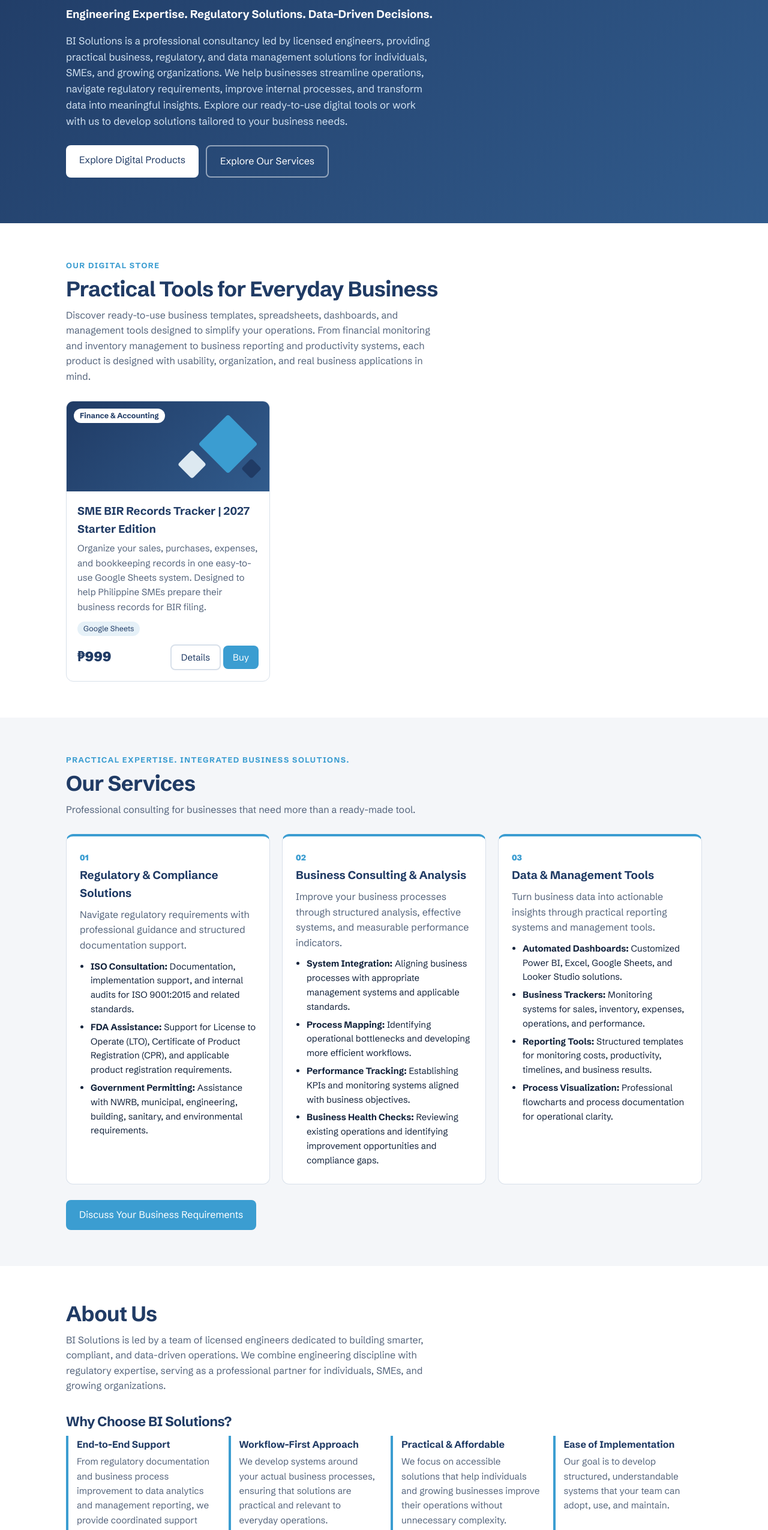
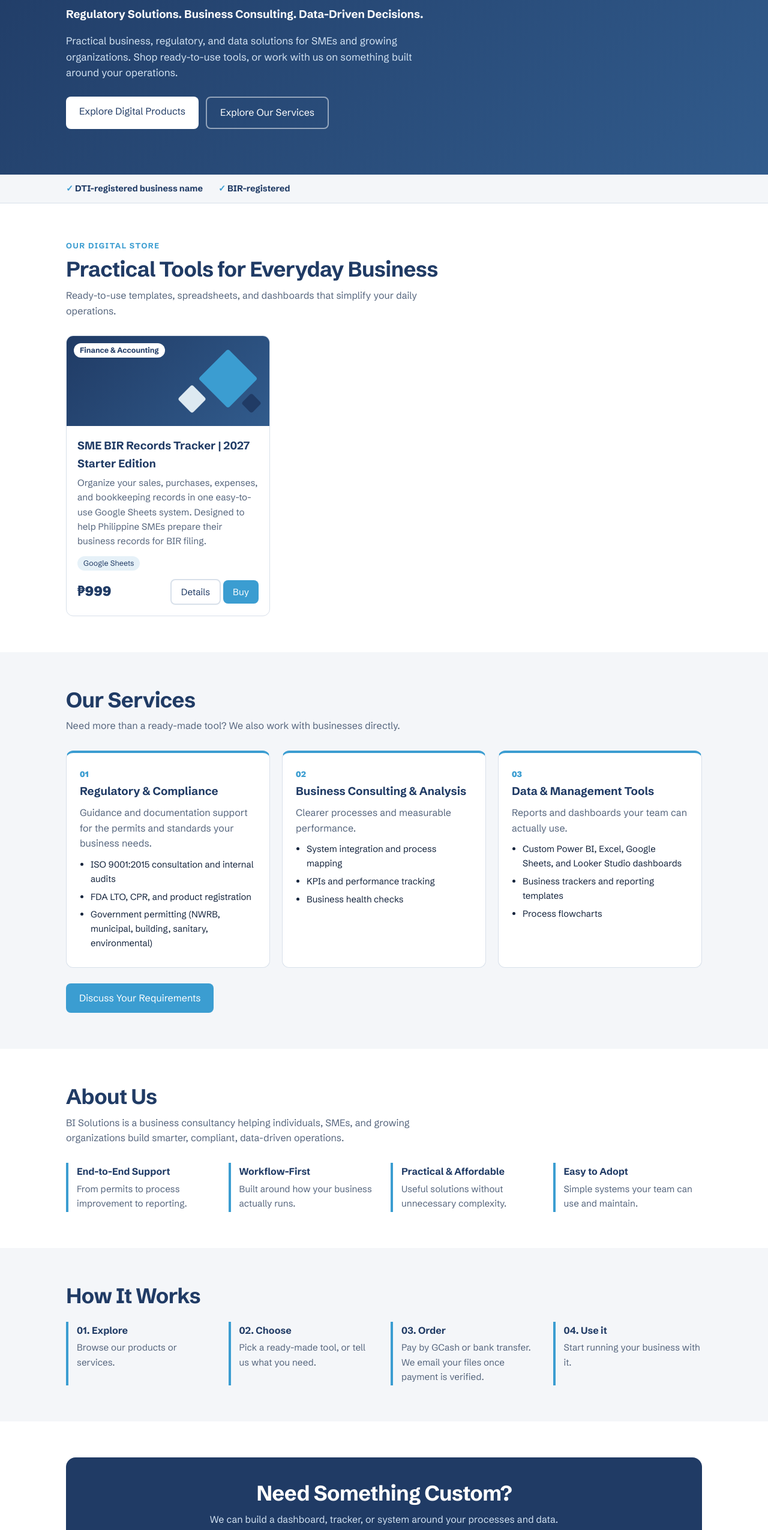
Before and after one commit to BISolutionsConsultancy/BISolutions, a plain HTML site: page index.html in a window 1280 px wide. Shown: the part 250-2800 px from the top of the page at 60% size. Drawn offline with Linux system fonts and the light colour scheme.

Commit message:
Add files via upload

```diff
--- a/index.html
+++ b/index.html
@@ -4,7 +4,7 @@
 <meta charset="utf-8">
 <meta name="viewport" content="width=device-width, initial-scale=1">
 <title>BI Solutions | Smarter Systems. Better Business.</title>
-<meta name="description" content="BI Solutions is a consultancy led by licensed engineers, offering regulatory, business consulting and data management solutions, plus a digital store of ready-to-use business tools.">
+<meta name="description" content="BI Solutions offers regulatory, business consulting and data management solutions, plus a digital store of ready-to-use business tools for SMEs in the Philippines.">
 <link rel="icon" href="logo.png">
 <link rel="preconnect" href="https://fonts.googleapis.com">
 <link rel="preconnect" href="https://fonts.gstatic.com" crossorigin>
@@ -77,7 +77,7 @@ footer{background:var(--navy);color:#fff;padding:40px 0 28px}
 footer .wrap{display:flex;flex-wrap:wrap;gap:28px;justify-content:space-between}
 footer p{margin:0 0 8px;color:#d3e3f3;max-width:48ch}
 footer a{color:#fff}
-.copy{width:100%;border-top:1px solid rgba(255,255,255,.2);padding-top:16px;font-size:.85rem;color:#b9cde3}
+.trust{background:var(--gray);border-bottom:1px solid var(--line)}.trust .wrap{display:flex;flex-wrap:wrap;gap:10px 26px;padding-top:12px;padding-bottom:12px;font-size:.9rem;font-weight:700;color:var(--navy)}.trust span:before{content:"✓ ";color:var(--accent)}.badgebox img{background:#fff;border-radius:8px;padding:8px;display:block;max-width:100%;height:auto}.badgebox:empty{display:none}.copy{width:100%;border-top:1px solid rgba(255,255,255,.2);padding-top:16px;font-size:.85rem;color:#b9cde3}
 dialog{border:0;border-radius:14px;padding:0;width:min(520px,94vw);max-height:92vh;background:#fff;color:var(--ink)}
 dialog::backdrop{background:rgba(10,22,44,.6)}
 .dbody{padding:24px}
@@ -103,90 +103,81 @@ input,select{width:100%;padding:10px;border:1px solid var(--line);border-radius:
 <div class="hero" id="home"><div class="wrap">
   <p class="eyebrow">BI Solutions</p>
   <h1>Smarter Systems. Better Business.</h1>
-  <p class="tag">Engineering Expertise. Regulatory Solutions. Data-Driven Decisions.</p>
-  <p class="d">BI Solutions is a professional consultancy led by licensed engineers, providing practical business, regulatory, and data management solutions for individuals, SMEs, and growing organizations. We help businesses streamline operations, navigate regulatory requirements, improve internal processes, and transform data into meaningful insights. Explore our ready-to-use digital tools or work with us to develop solutions tailored to your business needs.</p>
+  <p class="tag">Regulatory Solutions. Business Consulting. Data-Driven Decisions.</p>
+  <p class="d">Practical business, regulatory, and data solutions for SMEs and growing organizations. Shop ready-to-use tools, or work with us on something built around your operations.</p>
   <div class="btns"><a class="btn light" href="#store">Explore Digital Products</a><a class="btn ghost" href="#services">Explore Our Services</a></div>
 </div></div>
+<div class="trust" id="trust" hidden><div class="wrap" id="trustItems"></div></div>
 
 <section id="store"><div class="wrap">
   <p class="eyebrow" style="color:var(--accent)">Our Digital Store</p>
   <h2>Practical Tools for Everyday Business</h2>
-  <p class="sub">Discover ready-to-use business templates, spreadsheets, dashboards, and management tools designed to simplify your operations. From financial monitoring and inventory management to business reporting and productivity systems, each product is designed with usability, organization, and real business applications in mind.</p>
+  <p class="sub">Ready-to-use templates, spreadsheets, and dashboards that simplify your daily operations.</p>
   <div class="filters" id="filters" hidden></div>
   <div class="grid" id="grid"></div>
 </div></section>
 
 <section id="services" class="gray"><div class="wrap">
-  <p class="eyebrow" style="color:var(--accent)">Practical expertise. Integrated business solutions.</p>
   <h2>Our Services</h2>
-  <p class="sub">Professional consulting for businesses that need more than a ready-made tool.</p>
+  <p class="sub">Need more than a ready-made tool? We also work with businesses directly.</p>
   <div class="svc">
-    <article><small>01</small><h3>Regulatory &amp; Compliance Solutions</h3><p>Navigate regulatory requirements with professional guidance and structured documentation support.</p><ul>
-      <li><b>ISO Consultation:</b> Documentation, implementation support, and internal audits for ISO 9001:2015 and related standards.</li>
-      <li><b>FDA Assistance:</b> Support for License to Operate (LTO), Certificate of Product Registration (CPR), and applicable product registration requirements.</li>
-      <li><b>Government Permitting:</b> Assistance with NWRB, municipal, engineering, building, sanitary, and environmental requirements.</li></ul></article>
-    <article><small>02</small><h3>Business Consulting &amp; Analysis</h3><p>Improve your business processes through structured analysis, effective systems, and measurable performance indicators.</p><ul>
-      <li><b>System Integration:</b> Aligning business processes with appropriate management systems and applicable standards.</li>
-      <li><b>Process Mapping:</b> Identifying operational bottlenecks and developing more efficient workflows.</li>
-      <li><b>Performance Tracking:</b> Establishing KPIs and monitoring systems aligned with business objectives.</li>
-      <li><b>Business Health Checks:</b> Reviewing existing operations and identifying improvement opportunities and compliance gaps.</li></ul></article>
-    <article><small>03</small><h3>Data &amp; Management Tools</h3><p>Turn business data into actionable insights through practical reporting systems and management tools.</p><ul>
-      <li><b>Automated Dashboards:</b> Customized Power BI, Excel, Google Sheets, and Looker Studio solutions.</li>
-      <li><b>Business Trackers:</b> Monitoring systems for sales, inventory, expenses, operations, and performance.</li>
-      <li><b>Reporting Tools:</b> Structured templates for monitoring costs, productivity, timelines, and business results.</li>
-      <li><b>Process Visualization:</b> Professional flowcharts and process documentation for operational clarity.</li></ul></article>
+    <article><small>01</small><h3>Regulatory &amp; Compliance</h3><p>Guidance and documentation support for the permits and standards your business needs.</p><ul>
+      <li>ISO 9001:2015 consultation and internal audits</li>
+      <li>FDA LTO, CPR, and product registration</li>
+      <li>Government permitting (NWRB, municipal, building, sanitary, environmental)</li></ul></article>
+    <article><small>02</small><h3>Business Consulting &amp; Analysis</h3><p>Clearer processes and measurable performance.</p><ul>
+      <li>System integration and process mapping</li>
+      <li>KPIs and performance tracking</li>
+      <li>Business health checks</li></ul></article>
+    <article><small>03</small><h3>Data &amp; Management Tools</h3><p>Reports and dashboards your team can actually use.</p><ul>
+      <li>Custom Power BI, Excel, Google Sheets, and Looker Studio dashboards</li>
+      <li>Business trackers and reporting templates</li>
+      <li>Process flowcharts</li></ul></article>
   </div>
-  <p style="margin:26px 0 0"><a class="btn" href="#contact">Discuss Your Business Requirements</a></p>
+  <p style="margin:26px 0 0"><a class="btn" href="#contact">Discuss Your Requirements</a></p>
 </div></section>
 
 <section id="about"><div class="wrap">
   <h2>About Us</h2>
-  <p class="sub">BI Solutions is led by a team of licensed engineers dedicated to building smarter, compliant, and data-driven operations. We combine engineering discipline with regulatory expertise, serving as a professional partner for individuals, SMEs, and growing organizations.</p>
-  <h2 style="font-size:1.4rem;margin-top:34px">Why Choose BI Solutions?</h2>
+  <p class="sub">BI Solutions is a business consultancy helping individuals, SMEs, and growing organizations build smarter, compliant, data-driven operations.</p>
   <div class="cols">
-    <div><b>End-to-End Support</b><p>From regulatory documentation and business process improvement to data analytics and management reporting, we provide coordinated support based on your requirements.</p></div>
-    <div><b>Workflow-First Approach</b><p>We develop systems around your actual business processes, ensuring that solutions are practical and relevant to everyday operations.</p></div>
-    <div><b>Practical &amp; Affordable</b><p>We focus on accessible solutions that help individuals and growing businesses improve their operations without unnecessary complexity.</p></div>
-    <div><b>Ease of Implementation</b><p>Our goal is to develop structured, understandable systems that your team can adopt, use, and maintain.</p></div>
+    <div><b>End-to-End Support</b><p>From permits to process improvement to reporting.</p></div>
+    <div><b>Workflow-First</b><p>Built around how your business actually runs.</p></div>
+    <div><b>Practical &amp; Affordable</b><p>Useful solutions without unnecessary complexity.</p></div>
+    <div><b>Easy to Adopt</b><p>Simple systems your team can use and maintain.</p></div>
   </div>
 </div></section>
 
 <section id="how" class="gray"><div class="wrap">
   <h2>How It Works</h2>
-  <p class="sub">No account needed.</p>
-  <div class="cols">
-    <div><b>01. Explore</b><p>Browse our digital products or learn more about our professional services.</p></div>
-    <div><b>02. Choose Your Solution</b><p>Select a ready-made digital tool or tell us about your business requirements.</p></div>
-    <div><b>03. Get Started</b><p>For digital products, complete your order and receive your files after payment verification. For consulting projects, we'll discuss your requirements and provide a suitable proposal.</p></div>
-    <div><b>04. Put It Into Practice</b><p>Implement your selected solution and start improving the way you manage your business.</p></div>
+  <div class="cols" style="margin-top:22px">
+    <div><b>01. Explore</b><p>Browse our products or services.</p></div>
+    <div><b>02. Choose</b><p>Pick a ready-made tool, or tell us what you need.</p></div>
+    <div><b>03. Order</b><p>Pay by GCash or bank transfer. We email your files once payment is verified.</p></div>
+    <div><b>04. Use it</b><p>Start running your business with it.</p></div>
   </div>
 </div></section>
 
 <section><div class="wrap"><div class="cta">
-  <h2>Need a Custom Business Solution?</h2>
-  <p>Every business has different operational challenges. If our ready-made products do not fully meet your requirements, BI Solutions can help develop a customized system based on your processes, data, and business objectives. Whether you need a management dashboard, automated tracker, regulatory documentation, or process improvement support, let's discuss how we can help.</p>
+  <h2>Need Something Custom?</h2>
+  <p>We can build a dashboard, tracker, or system around your processes and data.</p>
   <a class="btn light" href="#contact">Request a Consultation</a>
 </div></div></section>
 
 <section id="faq" class="gray"><div class="wrap">
-  <h2>Frequently Asked Questions</h2>
-  <details><summary>What can I purchase from the BI Solutions Digital Store?</summary><p>Our store offers ready-to-use business templates, spreadsheets, dashboards, management tools, and other digital resources designed to support everyday business operations.</p></details>
-  <details><summary>Do I need an account to purchase a digital product?</summary><p>No. You can browse our products and place an order without creating an account.</p></details>
-  <details><summary>How will I receive my digital purchase?</summary><p>Once your payment has been verified, we will send the product access or download instructions to the email address you provided.</p></details>
-  <details><summary>Can BI Solutions customize a product for my business?</summary><p>Yes. We also offer customized dashboards, business trackers, management systems, and other solutions based on your specific requirements.</p></details>
-  <details><summary>Does BI Solutions provide consulting services?</summary><p>Yes. Our professional services cover regulatory and compliance solutions, business consulting and analysis, and data and management tools.</p></details>
-  <details><summary>How can I request a quotation?</summary><p>Contact us and provide a brief description of your requirements. Our team will review your needs and discuss the appropriate next steps.</p></details>
-  <details><summary>What if I need assistance with a purchased product?</summary><p>We provide product instructions and basic support to help you get started. You may contact us if you encounter an issue with your purchased digital product.</p></details>
+  <h2>FAQ</h2>
+  <details><summary>Do I need an account to buy?</summary><p>No. Just place an order and follow the payment steps.</p></details>
+  <details><summary>How do I receive my purchase?</summary><p>After we verify your payment, we email the access or download link to the address you provided.</p></details>
+  <details><summary>Can you customize a product for my business?</summary><p>Yes. Contact us with your requirements for a quotation.</p></details>
+  <details><summary>What if I need help with a product?</summary><p>We provide instructions and basic support. Just contact us.</p></details>
 </div></section>
 </main>
 
 <footer id="contact"><div class="wrap">
-  <div><b>BI SOLUTIONS — Smarter Systems. Better Business.</b>
-    <p>Professional business, regulatory, and data management solutions designed to help organizations operate efficiently and make informed decisions.</p>
-    <p>For product inquiries, consulting engagements, and business partnerships, please get in touch with our team.</p>
-    <p><a href="#store">Digital Store</a> | <a href="#services">Our Services</a> | <a href="#how">How It Works</a> | <a href="#faq">FAQ</a></p></div>
-  <div><b>Contact</b><p>Cityland Pasong Tamo, Makati City<br>+63 966 210 3220<br><a href="mailto:brenrelevo@gmail.com">brenrelevo@gmail.com</a><br><a href="mailto:ipdevenecia@gmail.com">ipdevenecia@gmail.com</a></p></div>
-  <div class="copy">© 2026 BI Solutions. All Rights Reserved.</div>
+  <div><b>BI SOLUTIONS</b><p>Smarter Systems. Better Business.</p><p><a href="#store">Digital Store</a> | <a href="#services">Our Services</a> | <a href="#faq">FAQ</a></p></div>
+  <div><b>Contact</b><p>Office: Cityland Pasong Tamo, Makati City<br>+63 966 210 3220<br><a href="mailto:brenrelevo@gmail.com">brenrelevo@gmail.com</a><br><a href="mailto:ipdevenecia@gmail.com">ipdevenecia@gmail.com</a></p></div>
+  <div id="badgeBox" class="badgebox"></div>
+  <div class="copy"><span id="regline"></span>© 2026 BI Solutions. All Rights Reserved.</div>
 </div></footer>
 
 <dialog id="dlg"><div class="dbody">
@@ -222,6 +213,14 @@ input,select{width:100%;padding:10px;border:1px solid var(--line);border-radius:
 // ---- EDIT THESE ----
 const SCRIPT_URL = "";  // paste your Google Apps Script web app URL here (added in the next step)
 const SUPPORT_EMAIL = "brenrelevo@gmail.com";
+// Registration details shown on the site. Leave a value empty ("") to hide it.
+const REG = {
+  businessName: "BI SOLNS BUSINESS CONSULTANCY",
+  dti: "8493859",                       // DTI Business Name No.
+  address: "Blk 61 Lot 18 Fort Knox Drive, Southspring Estate, Canlalay, City of Biñan, Laguna",
+  birBadge: "bir-badge.png",            // BIR Registration Seal Badge image ("" to hide)
+  showBadges: true
+};
 const PAYMENT = {
   "GCash": "Send to GCash 0966 210 3220 (account name: YOUR NAME).",
   "Bank transfer": "Bank: YOUR BANK | Account name: YOUR NAME | Account no.: 0000-0000-00"
@@ -235,7 +234,16 @@ const PRODUCTS = [
    lim:["A recordkeeping and BIR-preparation support tool","It does not file BIR returns, issue authorized invoices, or replace registered books of accounts","It does not calculate every taxpayer's tax liability"]}
 ];
 // ---------------------
-const $=id=>document.getElementById(id), peso=n=>"₱"+n.toLocaleString("en-PH");
+const $=id=>document.getElementById(id);
+(function(){
+  if(!REG.showBadges)return;
+  const it=[];if(REG.dti)it.push("DTI-registered business name");if(REG.birBadge)it.push("BIR-registered");
+  if(it.length){$("trustItems").innerHTML=it.map(x=>`<span>${x}</span>`).join("");$("trust").hidden=false;}
+  const l=[];if(REG.businessName)l.push("Registered business name: "+REG.businessName);if(REG.dti)l.push("DTI Business Name No. "+REG.dti);if(REG.address)l.push(REG.address);
+  if(l.length)$("regline").innerHTML=l.join("<br>")+"<br><br>";
+  if(REG.birBadge)$("badgeBox").innerHTML=`<img src="${REG.birBadge}" alt="BIR Registration Seal Badge" width="260">`;
+})();
+const peso=n=>"₱"+n.toLocaleString("en-PH");
 const grid=$("grid"), filters=$("filters"), dlg=$("dlg");
 let active="All", cur=null, ref="";
 const li=a=>a.map(x=>`<li>${x}</li>`).join("");
```
Also changed, not shown: bir-badge.png (added).
